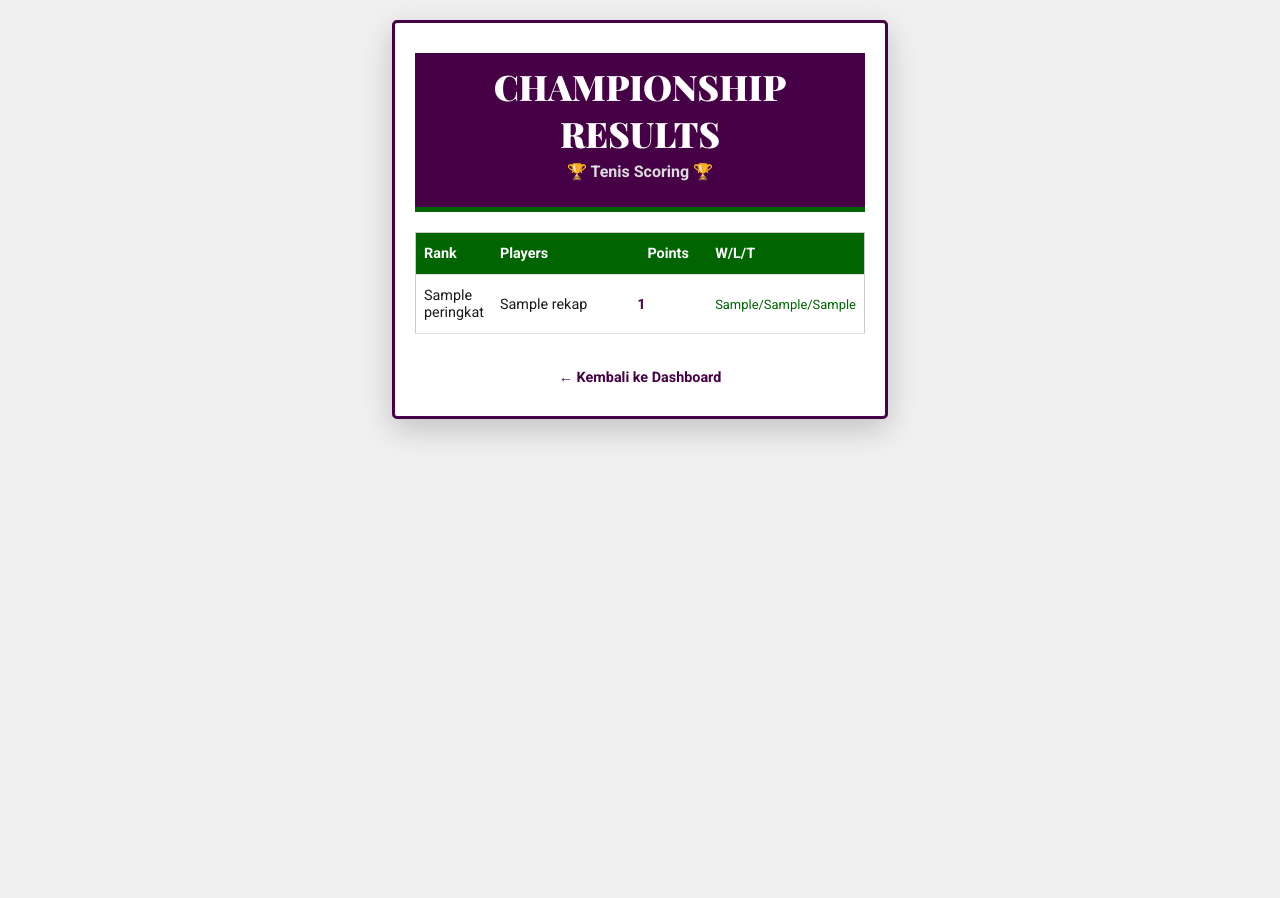
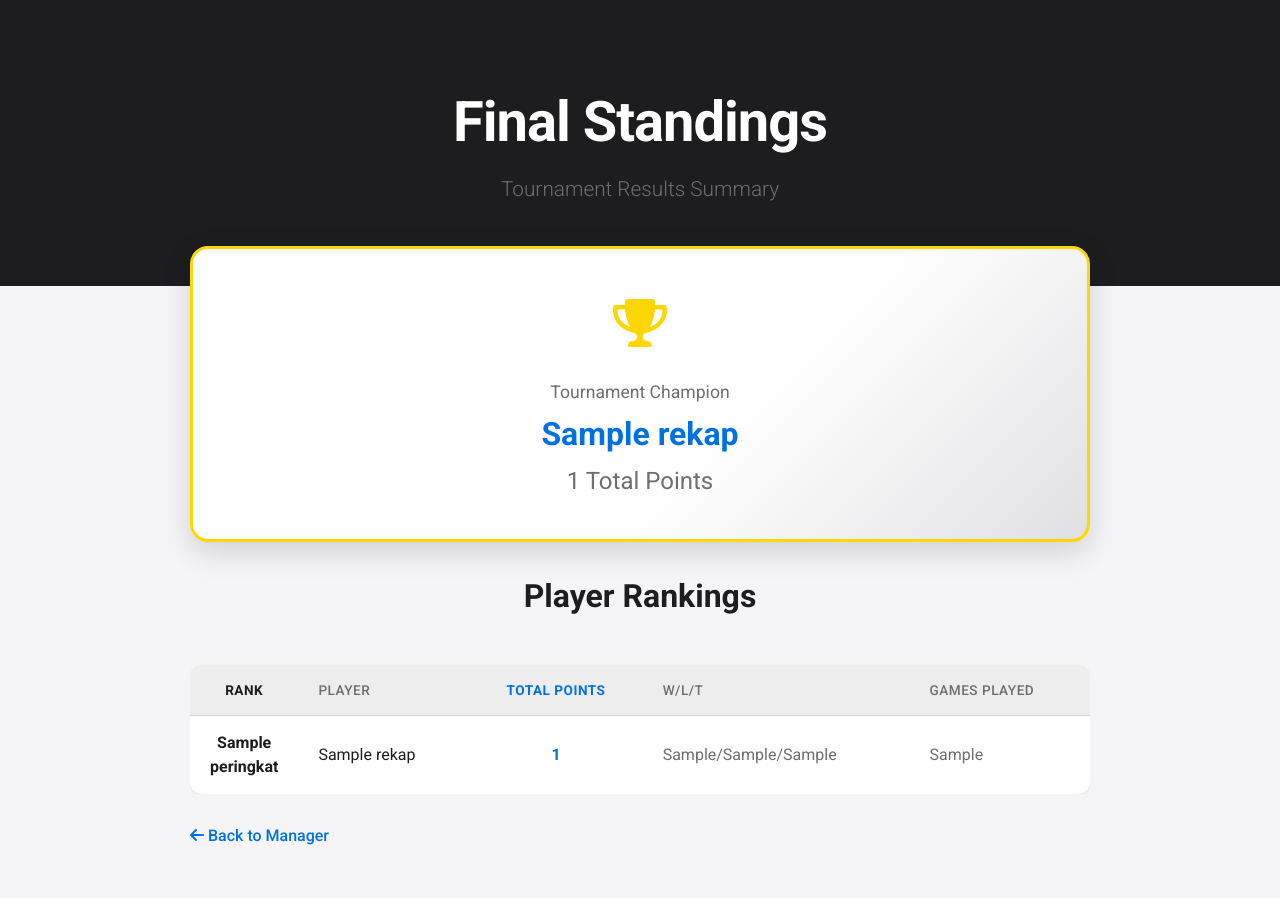
Before and after one commit to ahniif/RGA004, a Flask app: template templates/rekap.html in a window 1280 px wide. Before the commit the page ends 439 px from the top, so only its background shows below. Run offline with Flask 3, Linux system fonts and the light colour scheme; the template is opened without the code that fills it: most values are stand-ins (such as "Sample title", 1, 10 or a date in 2020).

Commit message:
Update rekap.html

```diff
--- a/templates/rekap.html
+++ b/templates/rekap.html
@@ -1,170 +1,192 @@
 <!DOCTYPE html>
-<html lang="id">
+<html lang="en">
 <head>
     <meta charset="UTF-8">
     <meta name="viewport" content="width=device-width, initial-scale=1.0">
-    <title>Rekap Final Turnamen - Wimbledon</title>
-    <link href="https://fonts.googleapis.com/css2?family=Playfair+Display:wght@700;900&family=Roboto:wght@400;700&display=swap" rel="stylesheet">
+    <title>Tournament Recap - PRO EDITION</title>
+    <link rel="stylesheet" href="https://cdnjs.cloudflare.com/ajax/libs/font-awesome/6.0.0-beta3/css/all.min.css">
+    <link href="https://fonts.googleapis.com/css2?family=Roboto:wght@300;400;500;700&display=swap" rel="stylesheet">
     <style>
-        /* WIMBLEDON PALETTE */
+        /* PRO EDITION PALETTE */
         :root {
-            --wimbledon-purple: #460046;
-            --wimbledon-green: #006400;
-            --wimbledon-white: #ffffff;
-            --wimbledon-light-grey: #f0f0f0;
-            --wimbledon-accent: #ffd700;
+            --light-bg: #f5f5f7;
+            --white-card: #ffffff;
+            --black-text: #1d1d1f;
+            --grey-text: #6e6e73;
+            --border-light: #d2d2d7;
+            --accent-blue: #0071e3;
+            --success-green: #34c759;
+            --medal-gold: #FFD700;
         }
 
+        /* BASE & LAYOUT */
         body {
             font-family: 'Roboto', sans-serif;
             margin: 0;
-            background-color: var(--wimbledon-light-grey);
-            color: #1a1a1a;
-            display: flex;
-            justify-content: center;
-            align-items: flex-start;
-            padding: 20px 0;
-            min-height: 100vh;
-        }
-        .rekap-container {
-            width: 90%;
-            max-width: 450px;
-            background: var(--wimbledon-white);
-            padding: 30px 20px;
-            border-radius: 5px;
-            box-shadow: 0 10px 30px rgba(0,0,0,0.2);
-            display: flex;
-            flex-direction: column;
-            gap: 20px;
-            border: 3px solid var(--wimbledon-purple);
-        }
-        .title-box {
-            text-align: center;
-            padding: 10px;
-            background-color: var(--wimbledon-purple);
-            border-radius: 0;
-            color: white;
-            border-bottom: 5px solid var(--wimbledon-green);
+            background-color: var(--light-bg);
+            color: var(--black-text);
+            line-height: 1.5;
+            padding-bottom: 50px;
         }
 
-        .personal-note {
-            color: var(--wimbledon-accent); /* Gold */
-            font-size: 0.8em;
-            margin-bottom: 5px;
+        /* HEADER - Dominan dan Kuat */
+        .header-recap {
+            background-color: var(--black-text);
+            color: var(--white-card);
+            padding: 80px 20px 60px 20px;
+            text-align: center;
+        }
+        .header-recap h1 {
+            font-size: 3.5em;
+            margin: 0;
             font-weight: 700;
+            letter-spacing: -1px;
+        }
+        .header-recap p {
+            font-size: 1.3em;
+            margin-top: 10px;
+            color: var(--grey-text);
+            font-weight: 300;
         }
 
-        h1 {
-            font-family: 'Playfair Display', serif;
-            font-size: 2.2em;
-            margin: 0;
-            font-weight: 900;
+        /* CONTAINER */
+        .container {
+            max-width: 900px;
+            margin: -40px auto 0 auto; /* Overlap ke header hitam */
+            padding: 0 20px;
         }
-        h3 {
-            color: #ddd;
-            font-size: 1em;
+
+        /* WINNER CARD - Spotlight Effect */
+        .winner-card {
+            background: linear-gradient(135deg, var(--white-card) 60%, #e0e0e3 100%);
+            padding: 40px;
+            border-radius: 18px;
+            box-shadow: 0 10px 30px rgba(0,0,0,0.15);
+            margin-bottom: 30px;
+            text-align: center;
+            border: 3px solid var(--medal-gold);
+            position: relative;
+        }
+        .winner-card h2 {
+            color: var(--black-text);
+            font-size: 2.5em;
+            margin-top: 0;
+            margin-bottom: 5px;
+        }
+        .trophy-icon {
+            font-size: 3em;
+            color: var(--medal-gold);
+            margin-bottom: 10px;
+        }
+        .winner-name {
+            font-size: 2em;
+            font-weight: 700;
+            color: var(--accent-blue);
+        }
+        .winner-points {
+            font-size: 1.5em;
+            color: var(--grey-text);
             margin-top: 5px;
-            font-weight: 700;
         }
-        .rekap-table {
+
+        /* RANKING TABLE - Clean & Final */
+        .ranking-table-final {
             width: 100%;
             border-collapse: collapse;
-            font-size: 0.9em;
-            background: var(--wimbledon-white);
-            border: 1px solid #ccc;
+            margin-top: 30px;
+            background-color: var(--white-card);
+            border-radius: 12px;
+            overflow: hidden;
+            box-shadow: 0 1px 3px rgba(0,0,0,0.08);
         }
-        .rekap-table th, .rekap-table td {
-            padding: 12px 8px;
+        .ranking-table-final th, .ranking-table-final td {
+            padding: 15px 20px;
             text-align: left;
-            border-bottom: 1px solid #e0e0e0;
+            border-bottom: 1px solid var(--border-light);
         }
-        .rekap-table th {
-            background-color: var(--wimbledon-green);
-            color: var(--wimbledon-white);
-            font-weight: 700;
+        .ranking-table-final th {
+            background-color: #ededed;
+            color: var(--grey-text);
+            font-weight: 500;
+            text-transform: uppercase;
+            font-size: 0.85em;
+            letter-spacing: 0.5px;
         }
-        .rekap-table tbody tr:nth-child(even) { background-color: var(--wimbledon-light-grey); }
+        .ranking-table-final tr:last-child td { border-bottom: none; }
+        .ranking-table-final .rank-number { font-weight: 700; color: var(--black-text); text-align: center; width: 50px; }
+        .ranking-table-final .points-col { font-weight: 700; color: var(--accent-blue); text-align: center; }
+        .ranking-table-final .wlt-col { color: var(--grey-text); }
+        .ranking-table-final tr:nth-child(2) .rank-number { color: var(--medal-gold); } /* Peringkat 2 */
+        .ranking-table-final tr:nth-child(3) .rank-number { color: #C0C0C0; } /* Peringkat 3 */
 
-        /* MEDALS & RANKS */
-        .rank-1, .rank-2, .rank-3 {
-            font-weight: 700;
-            font-size: 1.05em;
+        /* Back Button */
+        .back-link {
+            display: inline-block;
+            margin-top: 30px;
+            font-size: 1em;
+            color: var(--accent-blue);
+            text-decoration: none;
+            font-weight: 500;
+            transition: opacity 0.2s;
         }
-        /* Top 3 coloring */
-        .rank-1 td { background-color: #fffacd; color: #b8860b; } /* Light Gold */
-        .rank-2 td { background-color: #ededed; color: #555; } /* Light Silver */
-        .rank-3 td { background-color: #e6f0e6; color: #8b4513; } /* Light Bronze/Green */
-
-        .rank-1 td:first-child, .rank-2 td:first-child, .rank-3 td:first-child {
-             font-family: 'Playfair Display', serif;
-             font-weight: 900;
-             font-size: 1.2em;
-        }
-
-        .poin-cell {
-            text-align: center;
-            font-weight: 700;
-            color: var(--wimbledon-purple);
-        }
-        .wlt-cell {
-             font-size: 0.9em;
-             color: var(--wimbledon-green);
-        }
-        .back-link {
-            text-align: center;
-            margin-top: 15px;
-            font-size: 0.9em;
-        }
-        .back-link a {
-            color: var(--wimbledon-purple);
-            text-decoration: none;
-            font-weight: 700;
-        }
-        .screenshot-info {
-            background-color: var(--wimbledon-green);
-            color: white;
-            padding: 10px;
-            border-radius: 0;
-            text-align: center;
-            font-weight: 600;
-        }
+        .back-link:hover { opacity: 0.8; }
     </style>
 </head>
 <body>
-    <div class="rekap-container">
 
-        <div class="title-box">
-
-            <h1>CHAMPIONSHIP RESULTS</h1>
-            <h3>🏆 Tenis Scoring 🏆</h3>
+    <div class="header-recap">
+        <h1>Final Standings</h1>
+        <p>Tournament Results Summary</p>
     </div>
 
-        <table class="rekap-table">
+    <div class="container">
+
+        {% if rekap %}
+            {% set winner = rekap[0] %}
+            <div class="winner-card">
+                <div class="trophy-icon"><i class="fas fa-trophy"></i></div>
+                <p style="font-size: 1.1em; color: var(--grey-text); margin-bottom: 5px;">Tournament Champion</p>
+                <div class="winner-name">{{ winner.Nama }}</div>
+                <div class="winner-points">{{ winner.Total_Poin }} Total Points</div>
+            </div>
+
+            <h2 style="font-size: 2em; margin-bottom: 15px; text-align: center;">Player Rankings</h2>
+            <div style="overflow-x: auto;">
+                <table class="ranking-table-final">
                     <thead>
                         <tr>
-                    <th style="width: 10%;">Rank</th>
-                    <th style="width: 40%;">Players</th>
-                    <th style="width: 20%; text-align: center;">Points</th>
-                    <th style="width: 30%;">W/L/T</th>
+                            <th class="rank-number">Rank</th>
+                            <th>Player</th>
+                            <th class="points-col" style="text-align: center;">Total Points</th>
+                            <th class="wlt-col">W/L/T</th>
+                            <th class="wlt-col">Games Played</th>
                         </tr>
                     </thead>
                     <tbody>
                         {% for p in rekap %}
-                <tr class="rank-{{ p.Peringkat if p.Peringkat <= 3 }}">
-                    <td>{{ p.Peringkat }}</td>
+                        <tr>
+                            <td class="rank-number">{{ p.Peringkat }}</td>
                             <td>{{ p.Nama }}</td>
-                    <td class="poin-cell">{{ p.Total_Poin }}</td>
-                    <td class="wlt-cell">{{ p.W }}/{{ p.L }}/{{ p.T }}</td>
+                            <td class="points-col">{{ p.Total_Poin }}</td>
+                            <td class="wlt-col">{{ p.W }}/{{ p.L }}/{{ p.T }}</td>
+                            <td class="wlt-col">{{ p.Games_Played }}</td>
                         </tr>
                         {% endfor %}
                     </tbody>
                 </table>
+            </div>
 
+        {% else %}
+            <div class="card" style="text-align: center; margin-top: 30px;">
+                <h2 style="font-size: 1.5em; color: var(--grey-text);">No Data Available</h2>
+                <p>Please complete a round to view the summary.</p>
+            </div>
+        {% endif %}
 
+        <a href="{{ url_for('index') }}" class="back-link">
+            <i class="fas fa-arrow-left"></i> Back to Manager
+        </a>
 
-        <div class="back-link">
-            <a href="{{ url_for('index') }}">← Kembali ke Dashboard</a>
-        </div>
     </div>
 </body>
 </html>
```
Lines whose indentation alone changed are shown as unchanged.
